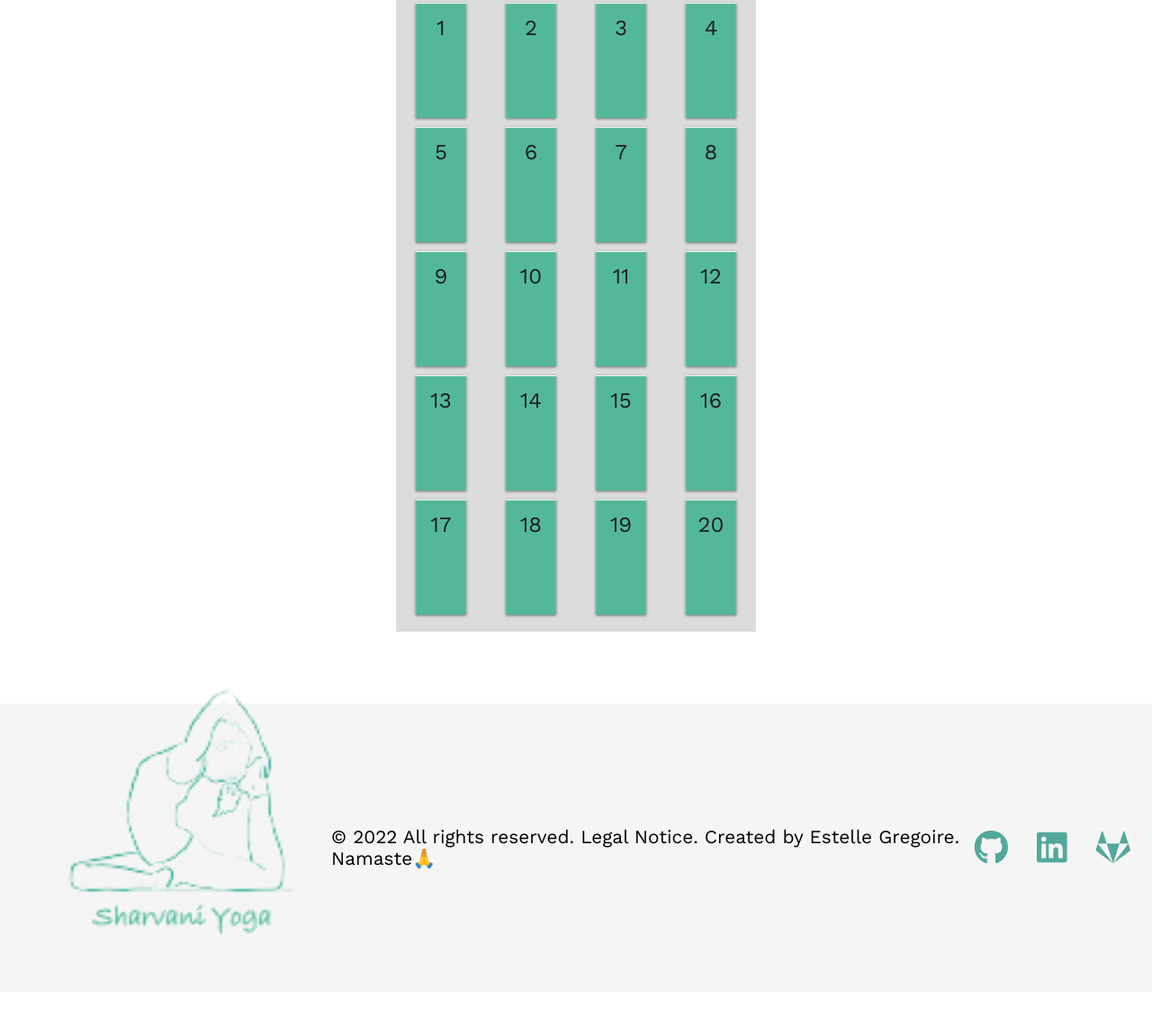
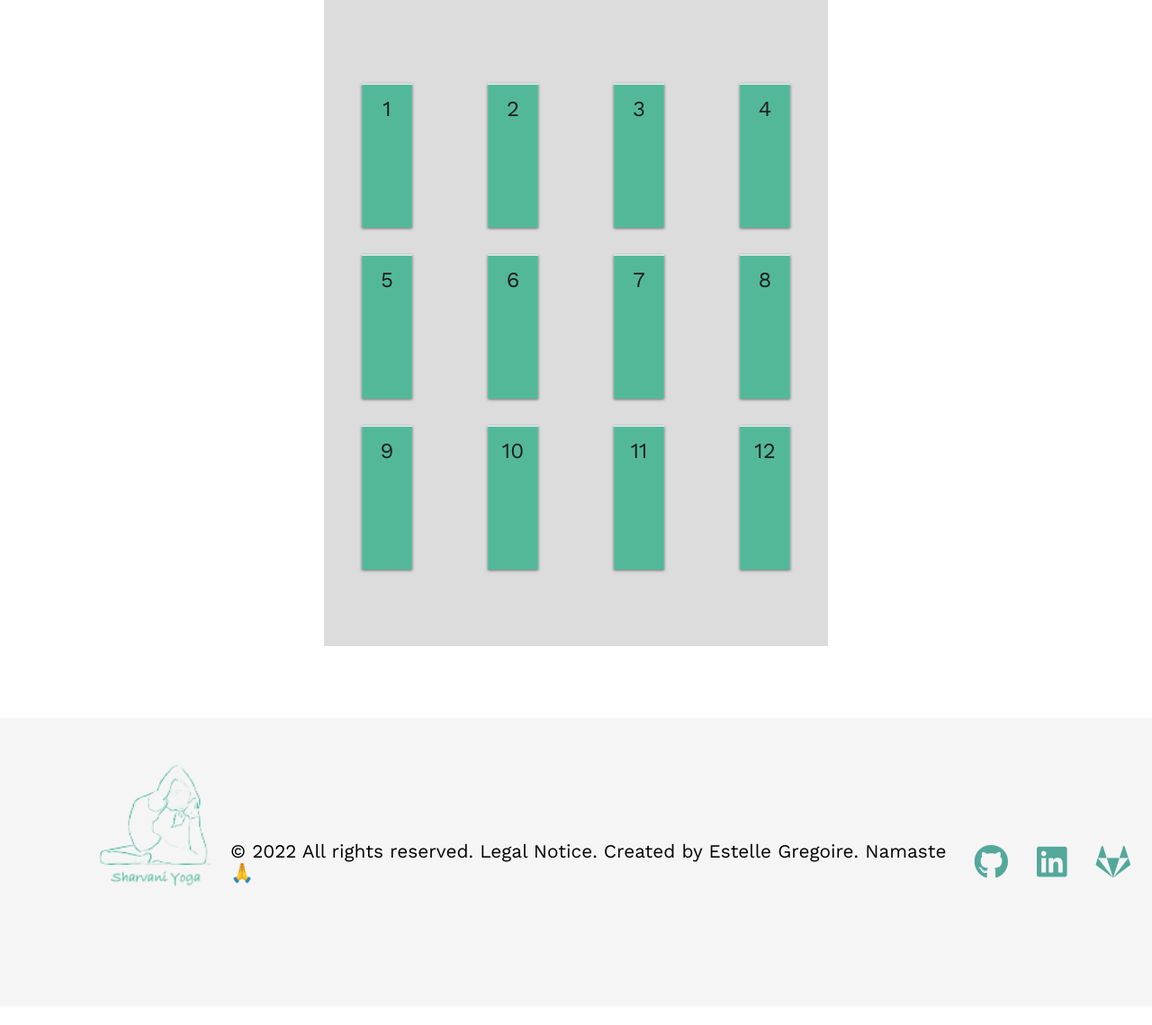
Before and after one commit to EstelleEG/sharvani_yogav1, a plain HTML site: page booking.html in a window 1280 px wide. Shown: the part 520-1659 px from the top of the page at 90% size. After the commit the page ends 1638 px from the top, so only its background shows below. Drawn offline with nearby package versions, Linux system fonts and the light colour scheme; files that its build step writes are made by us from their sources; a web font is replaced by a local one.

Commit message:
updates pages

```diff
--- a/booking.html
+++ b/booking.html
@@ -132,37 +132,6 @@
                     <label for="mat1">12</label>
                 </div>
 
-                <div class="mat div13">
-                    <label for="mat1">13</label>
-                </div>
-
-                <div class="mat div14">
-                    <label for="mat1">14</label>
-                </div>
-
-                <div class="mat div15">
-                    <label for="mat1">15</label>
-                </div>
-
-                <div class="mat div16">
-                    <label for="mat1">16</label>
-                </div>
-
-                <div class="mat div17">
-                    <label for="mat1">17</label>
-                </div>
-
-                <div class="mat div18">
-                    <label for="mat1">18</label>
-                </div>
-
-                <div class="mat div19">
-                    <label for="mat1">19</label>
-                </div>
-
-                <div class="mat div20">
-                    <label for="mat1">20</label>
-                </div>
             </div>
         </div>
 
--- a/resources/css/aboutme.css
+++ b/resources/css/aboutme.css
@@ -13,8 +13,8 @@ a{
 /************************************ HEADER NAV *******************************************************/
 /* logo is child of nav */
 .logo {
-  width: 20rem;
-  margin-left: 3rem;
+  width: 10rem;
+  margin-left: 6rem;
   padding-bottom: 5rem;
 }
 
@@ -249,7 +249,7 @@ font-size: 1.5rem;;
 
 /************************* FOOTER ************************************/
 .logofooter {
-  width: 22rem;
+  width: 10rem;
 }
 
 footer {
--- a/resources/css/booking.css
+++ b/resources/css/booking.css
@@ -14,8 +14,8 @@ a {
 /************************************ HEADER NAV *******************************************************/
 /* logo is child of nav */
 .logo {
-  width: 20rem;
-  margin-left: 3rem;
+  width: 10rem;
+  margin-left: 6rem;
   padding-bottom: 5rem;
 }
 
@@ -96,7 +96,6 @@ nav {
 }
 
 /************************** MAIN SECTION ********************************/
-
 .teacher i {
   display: flex;
   padding-top: 20rem;
@@ -109,17 +108,16 @@ h2 {
   text-shadow: 0px 1px black;
   text-align: center;
   padding-top: 5rem;
-  ;
 }
 
 .mat {
   width: 3.5rem;
-  height: 8rem;
+  height: 10rem;
   font-size: 10;
   text-align: center;
   background: #53b89a;
   background: linear-gradient(top, #fcfff4 0%, #dfe5d7 40%, #b3bead 100%);
-  margin: 5px auto;
+  margin: 15px auto;
   box-shadow: inset 0px 1px 1px white, 0px 1px 3px rgba(0, 0, 0, 0.5);
   position: relative;
 }
@@ -140,8 +138,8 @@ h2 {
 }
 
 .parent {
-  width: 25rem;
-  height: 44rem;
+  width: 35rem;
+  height: 40rem;
   background-color: #dcdcdc;
   grid-template-columns: repeat(4, 1fr);
   grid-template-rows: repeat(6, 1fr);
@@ -149,6 +147,7 @@ h2 {
   grid-row-gap: 0px;
   margin-bottom: 5rem;
   margin-top: 5rem;
+  padding-top: 5rem;
 }
 
 .wholecontainer div {
@@ -267,7 +266,7 @@ h2 {
 
 /************************* FOOTER ************************************/
 .logofooter {
-  width: 22rem;
+  width: 10rem;
 }
 
 footer {
--- a/resources/css/style.css
+++ b/resources/css/style.css
@@ -642,7 +642,7 @@ placeholder {
 
 /************************* FOOTER ************************************/
 .logofooter {
-  width: 22rem;
+  width: 10rem;
 }
 
 footer {
```
